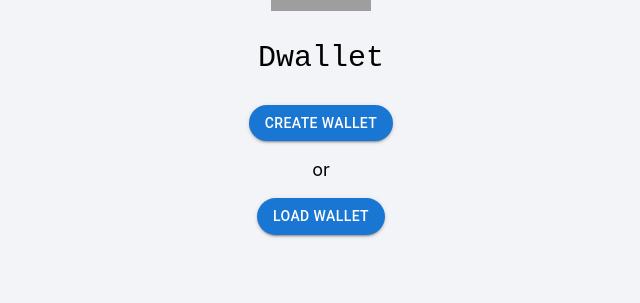
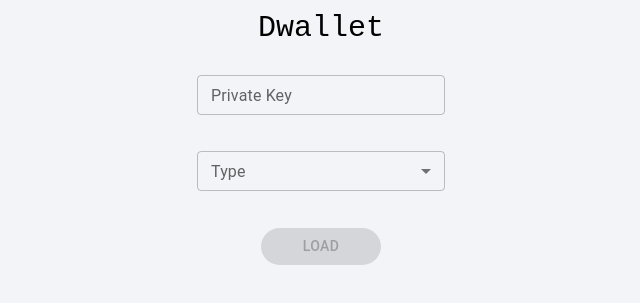
Before and after one commit to DWallet-Group-26/Dwallet-Extension, a React (Create React App) app: page /loadwallet in a window 1280 px wide. Shown: the part 315-618 px from the top of the page, without its empty margins (319-959 px from the left). Built offline with nearby package versions, Linux system fonts and the light colour scheme; grey boxes are pictures that could not be loaded.

Commit message:
load wallet ui

```diff
--- a/src/App.tsx
+++ b/src/App.tsx
@@ -7,7 +7,9 @@ import { Password } from './routes/Password';
 import { Key } from './routes/Key';
 import { Otp } from './routes/Otp';
 import { Login } from './routes/Login';
+import { LoadWallet } from './routes/LoadWallet';
 import crypto from "crypto-js";
+
 
 import './App.css';
 
@@ -67,6 +69,10 @@ class App extends React.Component {
 		this.setState({ privateKey: privateKey });
 	}
 
+	set_private_key_load(privateKey: string, typeKey: string) {
+		this.setState({ privateKey: privateKey, typeKey: typeKey });
+	}
+
 	set_password(password: string) {
 		try {chrome.storage.local.set({ password: crypto.SHA256(password).toString() }, function () {
 			console.log('Password is hashed and stored');
@@ -116,6 +122,9 @@ class App extends React.Component {
 						<Login check_password={this.check_password}/>
 					</Route>
 				)}
+				<Route path="/loadwallet">
+					<LoadWallet set_private_key_load = {this.set_private_key_load} />
+				</Route>
 				<Route path="/password">
 					<Password set_password={this.set_password}/>
 				</Route>
--- a/src/routes/Home.tsx
+++ b/src/routes/Home.tsx
@@ -49,7 +49,7 @@ export const Home = (props) => {
 					<Button
 						variant="contained"
 						className="submit-button"
-						onClick={() => console.log('Load Wallet')}
+						onClick={() => push('/loadwallet')}
 						sx={{ borderRadius: 10 }}
 					>
 						Load Wallet
--- /dev/null
+++ b/src/routes/LoadWallet.tsx
@@ -0,0 +1,80 @@
+import React, { useEffect, useState } from 'react';
+import { useHistory } from 'react-router-dom';
+import TextField from '@mui/material/TextField';
+import Button from '@mui/material/Button';
+import MenuItem from '@mui/material/MenuItem'
+
+export const LoadWallet = (props) => {
+	const [responseFromContent, setResponseFromContent] = useState<string>('');
+	const [privateKey, setPrivateKey] = useState('');
+	const [typePrivateKey, setTypePrivateKey] = useState('');
+
+	let { push } = useHistory();
+
+	// useEffect(() => {
+	// 	console.log('Home mounted');
+	// 	for(let i=0;i<props.redirect_paths.length;i++){
+	// 		if(props.redirect_paths[i][0]){
+	// 			push(props.redirect_paths[i][1]);
+	// 		}
+	// 	}
+	// })
+
+
+
+	const submit = () => {
+		// Code for Checking Private Key Address in from ChildCOntract Function
+		console.log(privateKey, typePrivateKey)
+		push('/password')
+	};
+
+	return (
+		<div className="App">
+			<header className="App-header">
+				<img
+					src="https://media.istockphoto.com/id/1125625274/vector/unique-modern-creative-elegant-letter-d-based-vector-icon-logo-template.jpg?s=612x612&w=0&k=20&c=CAl475WFm2ErEgh1BjzlqFG95sADQ1OetS6pJsOTEOA="
+					className="logo"
+				/>
+				<p className="title">Dwallet</p>
+				<div style={{ display: 'flex', justifyContent: 'space-between', flexDirection: 'column', height: 190 }}>
+					<TextField
+						id="outlined-private-input"
+						label="Private Key"
+						type="text"
+						value={privateKey}
+						onChange={e => {
+							setPrivateKey(e.target.value);
+						}}
+						size="small"
+					/>
+
+					<TextField
+						id="outlined-type-input"
+						label="Type"
+						value={typePrivateKey}
+						onChange={e => {
+							setTypePrivateKey(e.target.value)
+						}}
+						size="small"
+						select
+
+					>
+						<MenuItem value="1">Main</MenuItem>
+						<MenuItem value="2">Backup</MenuItem>
+
+					</TextField>
+
+					<Button
+						variant="contained"
+						className="submit-button"
+						onClick={submit}
+						sx={{ borderRadius: 10, width: 120, alignSelf: 'center' }}
+						{...(!(privateKey.length===64) ? { disabled: true } : {})}
+					>
+						Load
+					</Button>
+				</div>
+			</header>
+		</div>
+	);
+};
```
